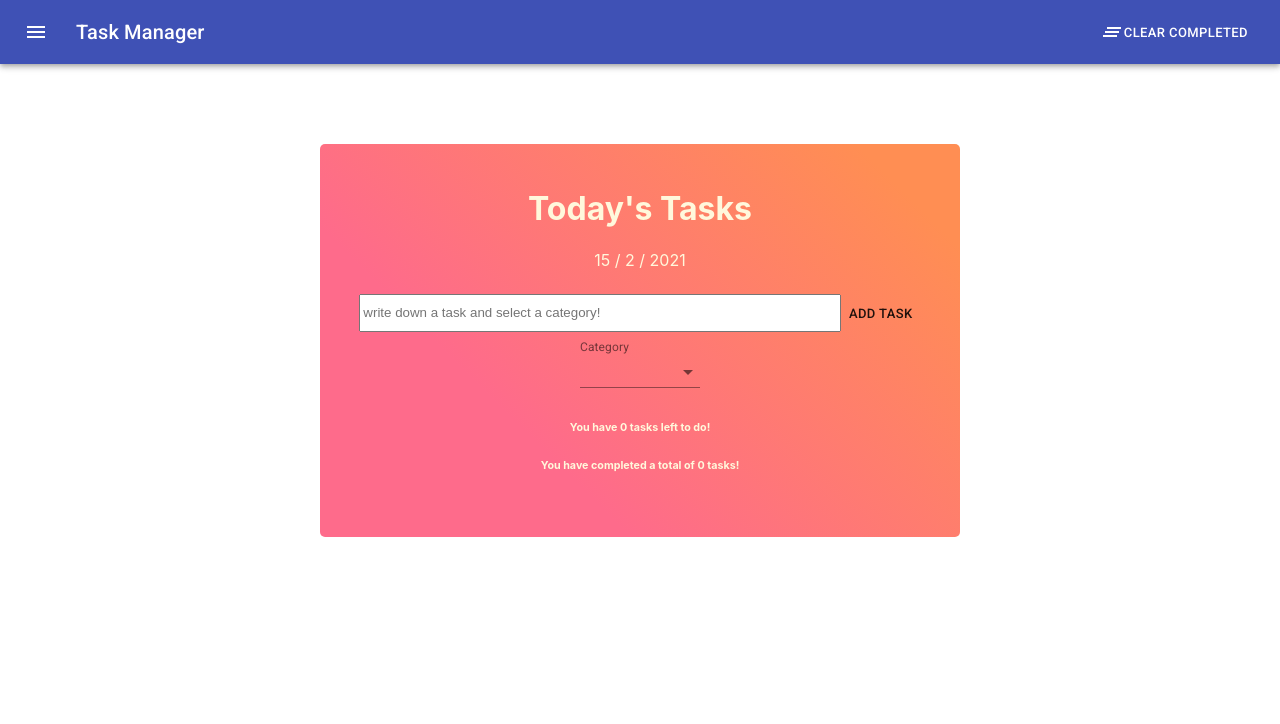
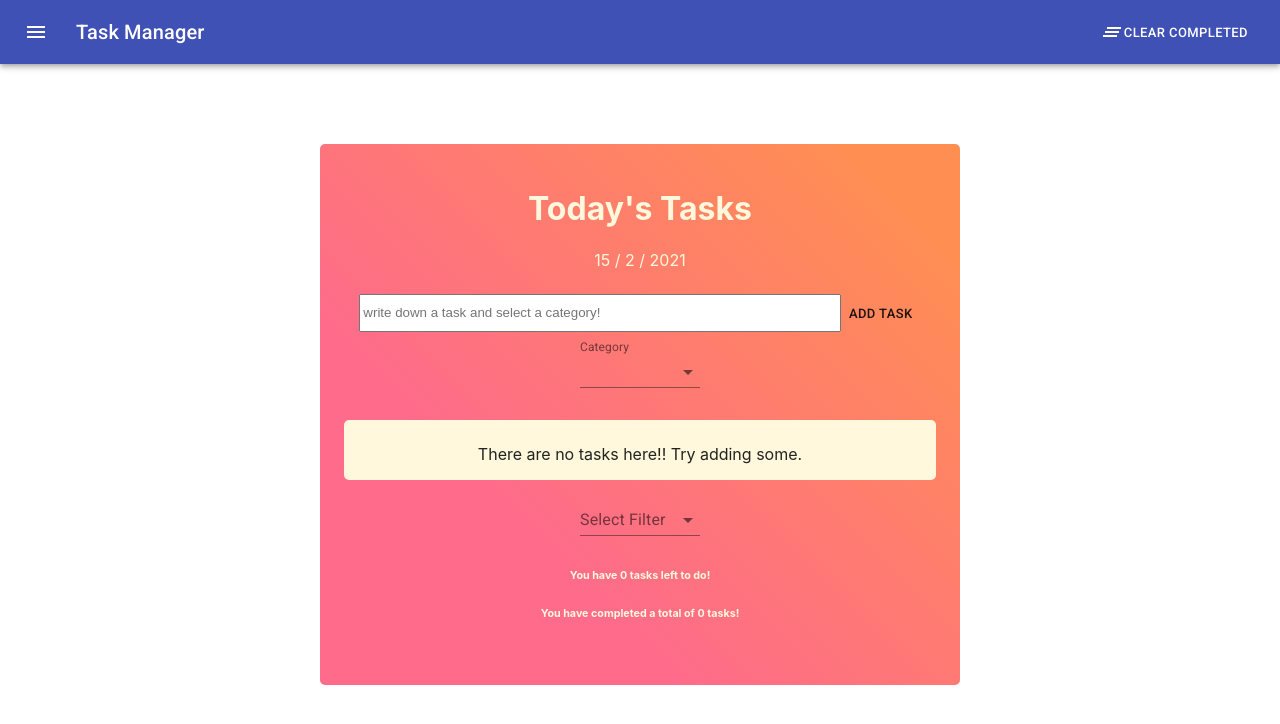
Before and after one commit to synnea/TaskManager, a React (Create React App) app: page / in a window 1280 px wide. Shown: the top 724 px of the page. Built offline with nearby package versions, Linux system fonts and the light colour scheme.

Commit message:
render conditionally

```diff
--- /dev/null
+++ b/src/components/CategoryFilter.js
@@ -0,0 +1,11 @@
+import React from 'react';
+import CategorySelect from './CategorySelect';
+
+const CategoryFilter = (props) => {
+
+        return (
+    <CategorySelect
+     InputLabel="Select Filter" />)
+}
+
+export default CategoryFilter;
--- /dev/null
+++ b/src/components/CategorySelect.js
@@ -0,0 +1,42 @@
+import React from 'react';
+
+import FormControl from '@material-ui/core/FormControl';
+import { makeStyles } from '@material-ui/core/styles';
+import Select from '@material-ui/core/Select';
+import MenuItem from '@material-ui/core/MenuItem';
+import InputLabel from '@material-ui/core/InputLabel';
+import FormHelperText from '@material-ui/core/FormHelperText';
+import Button from '@material-ui/core/Button';
+
+const useStyles = makeStyles((theme) => ({
+  formControl: {
+    margin: theme.spacing(1),
+    minWidth: 120,
+  },
+  selectEmpty: {
+    marginTop: theme.spacing(2),
+  },
+}));
+
+const CategorySelect = (props) => {
+    const classes = useStyles();
+
+        return (
+            <FormControl className={classes.formControl}>
+                <InputLabel id="category-select-label">{props.InputLabel}</InputLabel>
+                <Select
+                labelId="category-select-label"
+                id="categorySelect"
+                value={props.category}
+                onChange={props.selectCategory}
+                >
+                <MenuItem value="work">Work</MenuItem>
+                <MenuItem value="personal">Personal</MenuItem>
+                </Select>
+            </FormControl>
+        )
+
+    }
+
+
+export default CategorySelect;
--- a/src/components/Tasks/TaskInput.js
+++ b/src/components/Tasks/TaskInput.js
@@ -8,6 +8,7 @@ import MenuItem from '@material-ui/core/MenuItem';
 import InputLabel from '@material-ui/core/InputLabel';
 import FormHelperText from '@material-ui/core/FormHelperText';
 import Button from '@material-ui/core/Button';
+import CategorySelect from '../CategorySelect';
 
 const useStyles = makeStyles((theme) => ({
   formControl: {
@@ -20,7 +21,7 @@ const useStyles = makeStyles((theme) => ({
 }));
 
 const RegularTaskInput = (props) => {
-    const classes = useStyles();
+        const InputLabel = "Category";
 
         return (
         <div>
@@ -34,18 +35,10 @@ const RegularTaskInput = (props) => {
 
             <Button onClick={props.add}>Add Task</Button>
 
-            <FormControl className={classes.formControl}>
-                <InputLabel id="category-select-label">Category</InputLabel>
-                <Select
-                labelId="category-select-label"
-                id="categorySelect"
-                value={props.category}
-                onChange={props.selectCategory}
-                >
-                  <MenuItem value="work">Work</MenuItem>
-                <MenuItem value="personal">Personal</MenuItem>
-                </Select>
-            </FormControl>
+            <CategorySelect
+            category={props.category}
+            InputLabel={InputLabel}
+            selectCategory={props.selectCategory} />
         </div>
         )
 
--- /dev/null
+++ b/src/components/Tasks/Tasks.css
@@ -0,0 +1,9 @@
+#emptyTaskList {
+    background-color: cornsilk;
+    padding-top: 1vh;
+    color: #222422;
+    border-radius: 5px;
+    margin-top: 3vh;
+    display: flex;
+    justify-content: center;
+}
--- a/src/components/Tasks/Tasks.js
+++ b/src/components/Tasks/Tasks.js
@@ -2,9 +2,11 @@ import React, { Component } from 'react';
 import Input from './TaskInput';
 import RegularTask from './Task';
 import DataTracker from '../DataTracker';
+import CategoryFilter from '../CategoryFilter';
 import * as actions from '../../store/actions';
 
 import { connect } from 'react-redux';
+import './Tasks.css';
 
 class RegularTasks extends Component {
     constructor(props) {
@@ -19,7 +21,7 @@ class RegularTasks extends Component {
       }
 
       componentDidUpdate() {
-        console.log("state" + JSON.stringify(this.state));
+        console.log("regT" + this.props.regularTasks.length);
         if (this.props.clear) {
           let completedTasks = this.props.regularTasks.filter(task => {
             return task.completed === true
@@ -29,6 +31,10 @@ class RegularTasks extends Component {
           };
           return this.onClearedHandler();
         }
+      }
+
+      componentDidMount() {
+        console.log("regT" + this.props.regularTasks.length);
       }
 
       onAddHandler = () => {
@@ -88,8 +94,13 @@ class RegularTasks extends Component {
         this.props.onDeleteRegularTask(id);
       };
 
+
+
     render () {
-        let tasks = (
+        let tasks = <div id="emptyTaskList"><p>There are no tasks here!! Try adding some.</p></div>
+
+        if (this.props.regularTasks.length > 0) {
+          tasks =  (
             <div>
                 {this.props.regularTasks.map(task => {
                   if (task.id === this.state.taskInEditing) {
@@ -119,16 +130,21 @@ class RegularTasks extends Component {
                 })}
             </div>
         );
+        }
+
 
         return (
+
             <div className="component-tasks">
+
                 <Input keypress={this.onKeyPressHandler}
-                change={this.onChangeInput}
-                value={this.state.value}
-                category={this.state.selectedCategory}
-                add={this.onAddHandler}
-                selectCategory={this.onSelectedCategoryHandler} />
+                  change={this.onChangeInput}
+                  value={this.state.value}
+                  category={this.state.selectedCategory}
+                  add={this.onAddHandler}
+                  selectCategory={this.onSelectedCategoryHandler} />
                 {tasks}
+                <CategoryFilter />
                 <DataTracker completed={this.state.completed} />
             </div>
         )
```
